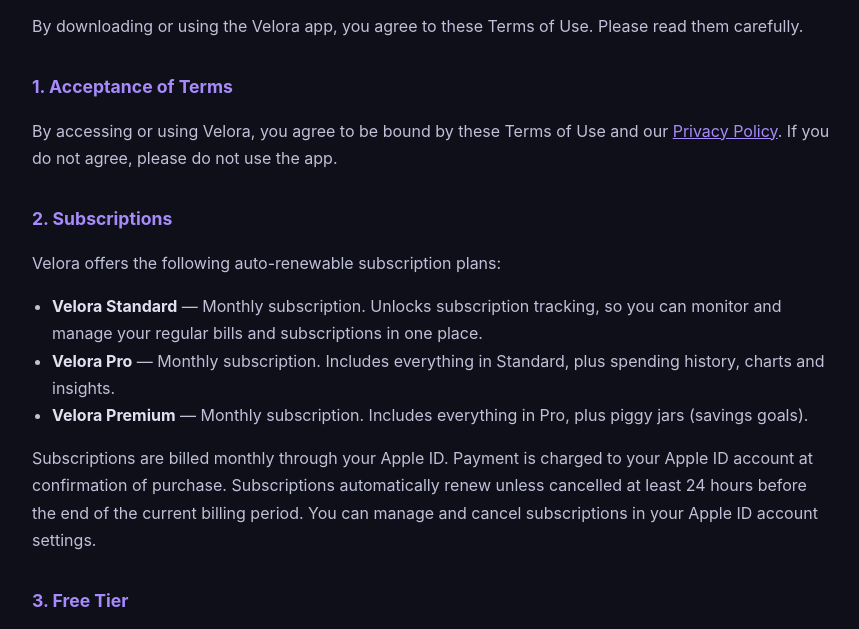
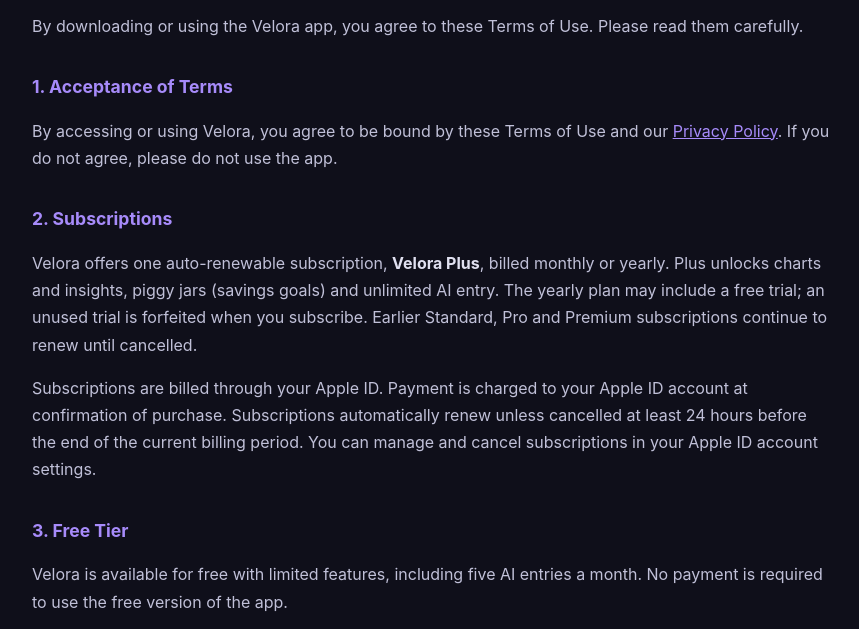
Before and after one commit to Antonio9194/velora-legal, a plain HTML site: page terms/index.html in a window 1280 px wide. Shown: the part 157-786 px from the top of the page, without its empty margins (208-1067 px from the left). Drawn offline with Linux system fonts and the light colour scheme.

Commit message:
Mention Meta's SDK and the Velora Plus plan

```diff
--- a/terms/index.html
+++ b/terms/index.html
@@ -11,12 +11,9 @@
 <body><main><h1>Terms of Use</h1><p class="updated">Last updated: November 26, 2026</p>
 <p>By downloading or using the Velora app, you agree to these Terms of Use. Please read them carefully.</p>
 <h2>1. Acceptance of Terms</h2><p>By accessing or using Velora, you agree to be bound by these Terms of Use and our <a href="../privacy/">Privacy Policy</a>. If you do not agree, please do not use the app.</p>
-<h2>2. Subscriptions</h2><p>Velora offers the following auto-renewable subscription plans:</p><ul>
-<li><strong>Velora Standard</strong> — Monthly subscription. Unlocks subscription tracking, so you can monitor and manage your regular bills and subscriptions in one place.</li>
-<li><strong>Velora Pro</strong> — Monthly subscription. Includes everything in Standard, plus spending history, charts and insights.</li>
-<li><strong>Velora Premium</strong> — Monthly subscription. Includes everything in Pro, plus piggy jars (savings goals).</li></ul>
-<p>Subscriptions are billed monthly through your Apple ID. Payment is charged to your Apple ID account at confirmation of purchase. Subscriptions automatically renew unless cancelled at least 24 hours before the end of the current billing period. You can manage and cancel subscriptions in your Apple ID account settings.</p>
-<h2>3. Free Tier</h2><p>Velora is available for free with limited features. No payment is required to use the basic version of the app.</p>
+<h2>2. Subscriptions</h2><p>Velora offers one auto-renewable subscription, <strong>Velora Plus</strong>, billed monthly or yearly. Plus unlocks charts and insights, piggy jars (savings goals) and unlimited AI entry. The yearly plan may include a free trial; an unused trial is forfeited when you subscribe. Earlier Standard, Pro and Premium subscriptions continue to renew until cancelled.</p>
+<p>Subscriptions are billed through your Apple ID. Payment is charged to your Apple ID account at confirmation of purchase. Subscriptions automatically renew unless cancelled at least 24 hours before the end of the current billing period. You can manage and cancel subscriptions in your Apple ID account settings.</p>
+<h2>3. Free Tier</h2><p>Velora is available for free with limited features, including five AI entries a month. No payment is required to use the free version of the app.</p>
 <h2>4. Your Data</h2><p>Your data is stored on your device and in your own iCloud. You may erase all data at any time from within the app.</p>
 <h2>5. Assistant and Insights</h2><p>Quick add and spending insights are generated on your device and may be imperfect. Check amounts and categories before relying on them.</p>
 <h2>6. Prohibited Use</h2><p>You agree not to misuse the app, reverse engineer it, or use it for any unlawful purpose.</p>
```
Also changed, not shown: privacy/index.html (+3 -2 lines).
